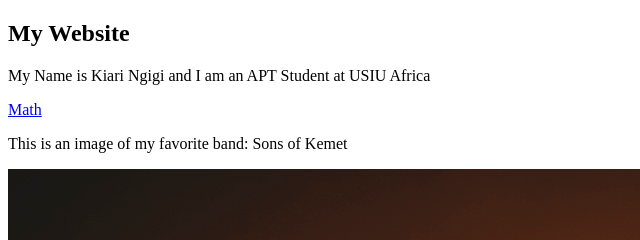
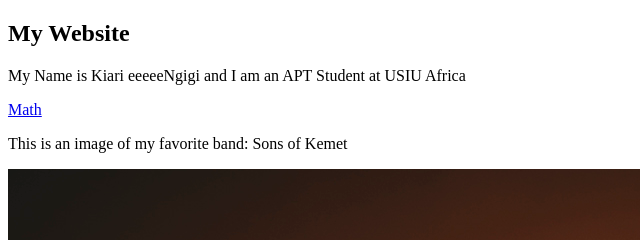
Before and after one commit to Kiariengigi/Project1, a plain HTML site: page index.html in a window 1280 px wide. Shown: the top 240 px of the page, 0-640 px from the left. Drawn offline with Linux system fonts and the light colour scheme.

Commit message:
Update index.html

```diff
--- a/index.html
+++ b/index.html
@@ -3,7 +3,7 @@
 <body>
 
 <h2>My Website</h2>
-<p>My Name is Kiari Ngigi and I am an APT Student at USIU Africa</p>
+<p>My Name is Kiari eeeeeNgigi and I am an APT Student at USIU Africa</p>
 <a href="Math.html">Math</a>
 <p>This is an image of my favorite band: Sons of Kemet </p>
 
```
